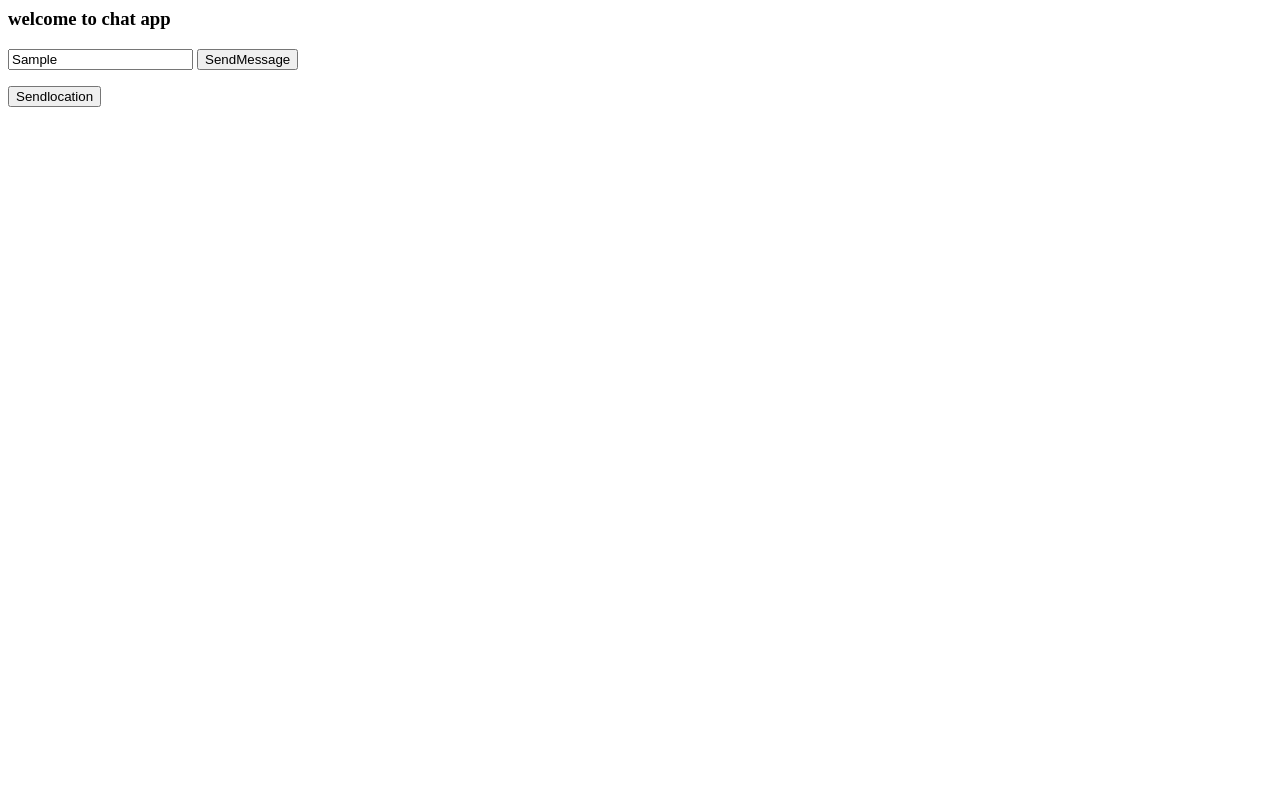
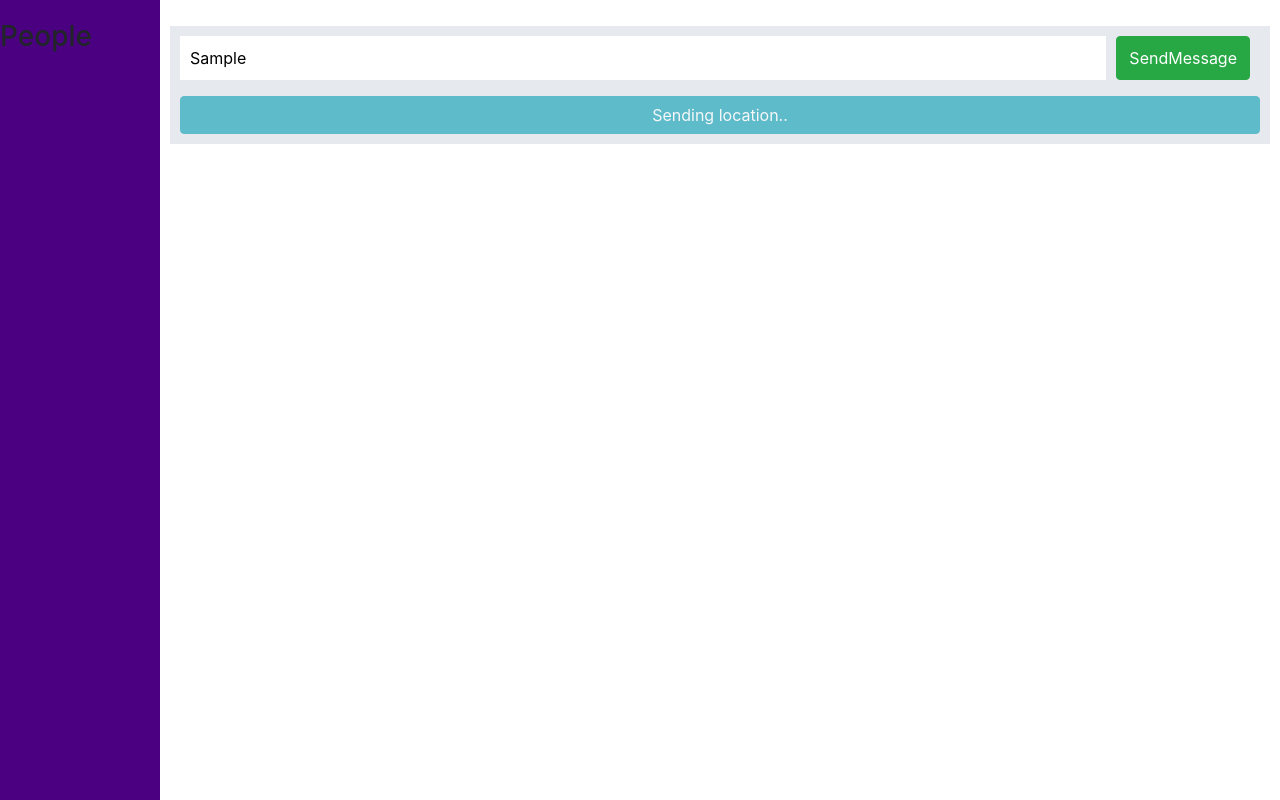
Before and after one commit to abhishek19994/chat-app, a plain HTML site: page public/index.html in a window 1280 px wide. Both pictures are taken after typing "Sample" into the empty fields and a click on the button "Sendlocation". Drawn offline with nearby package versions, Linux system fonts and the light colour scheme; no server answers.

Commit message:
styling added

```diff
--- a/public/index.html
+++ b/public/index.html
@@ -1,12 +1,21 @@
 <html>
 <body>
-<h3>welcome to chat app</h3>
+<link rel="stylesheet" href="https://maxcdn.bootstrapcdn.com/bootstrap/4.0.0/css/bootstrap.min.css">
+<link rel="stylesheet" href="/style.css">
+<div class="sidenav">
+<h3>People</h3>
+</div>
+<div class ="main">
 <ol id ="item"></ol>
+<div class="main2">
 <form id="kaki">
-<input name="name" type="text"/>
-<button>SendMessage</button>
+<input name="name" type="text" autofocus autocomplete="off"/>
+<button class =" btn btn-success">SendMessage</button>
 </form>
-<button id ="geo">Sendlocation</button>
+
+<button class="btn btn-info" id ="geo">Sendlocation</button>
+</div>
+</div>
 <script type="text/javascript" src="https://code.jquery.com/jquery-3.3.1.min.js"></script>
 <script src="/socket.io/socket.io.js"></script>
 <script src ="index.js"></script>
--- a/public/index.js
+++ b/public/index.js
@@ -8,6 +8,16 @@ socket.on('newEmail',function(data){
 
 	console.log(data);
 });
+socket.on('newLocationMessage',function(data){
+	li=jQuery('<li></li>');
+	li.text(data.from+':');
+	a=jQuery('<a target="_blank">My Current location</a>')
+	a.attr('href','https://www.google.com/maps?q='+data.latitude+','+data.longitude)
+	li.append(a);
+	jQuery('#item').append(li);
+
+	console.log(data);
+})
 
 socket.on('newMessage',function(data){
 li=jQuery('<li></li>');
@@ -20,8 +30,16 @@ jQuery('#kaki').on('submit',(e)=>{
 	e.preventDefault();
 	socket.emit('createMessage',{
 		from:'User', text:jQuery('[name=name]').val()
-	},function(){})
+	},function(){jQuery('[name=name]').val('')})
 })
-/*jQuery('#geo').on('click',(e)=>{
-	e.blank()
-})*/
+jQuery('#geo').on('click',(e)=>{
+	jQuery('#geo').attr('disabled','disabled').text('Sending location..')
+	if(!navigator.geolocation){return alert('Sorry try nother browser');}
+	else{navigator.geolocation.getCurrentPosition((coord)=>{
+		jQuery('#geo').removeAttr('disabled').text('Sendlocation');
+	socket.emit('createLocationMessage',{latitude:coord.coords.latitude,longitude:coord.coords.longitude})
+
+	},(e)=>{})
+
+	}
+})
--- /dev/null
+++ b/public/style.css
@@ -0,0 +1,108 @@
+.sidenav {
+    height: 100%;
+    width: 160px;
+    position: fixed;
+    z-index: 1;
+    top: 0;
+    left: 0;
+    background-color: #4B0082;
+    overflow-x: hidden;
+    padding-top: 20px;
+}
+
+.sidenav a {
+    padding: 6px 8px 6px 16px;
+    text-decoration: none;
+    font-size: 25px;
+    color: #818181;
+    display: block;
+}
+
+.sidenav a:hover {
+    color:#800080;
+}
+.main {
+    margin-left: 160px; /* Same as the width of the sidenav */
+
+    padding: 0px 10px;
+ flex-grow: 1;
+
+  overflow-y: scroll;
+
+  -webkit-overflow-scrolling: touch;
+}
+.main2{
+background: #e6eaee;
+
+  display: flex;
+
+  padding: 10px;
+
+  /*height: 60px;*/
+
+  flex-shrink: 0;}
+.main2 form {
+
+  flex-grow: 1;
+
+  display: flex;
+
+}
+
+
+
+.main2 form * {
+
+  margin-right: 10px;
+
+}
+
+
+
+.main2 input {
+
+  border: none;
+
+  padding: 10px;
+
+  flex-grow: 1;
+
+}
+
+
+
+.main {
+
+  list-style-type: none;
+
+  padding: 10px;
+
+}
+.main2 {
+
+    flex-direction: column;
+
+  }
+
+
+
+  .main2 {
+
+    margin-bottom: 10px;
+
+  }
+
+
+
+  .main2 {
+
+    margin-right: 0px;
+
+  }
+.main3{display: flex;
+
+  flex-direction: column;
+
+  height: 100vh;
+
+  width: 100%;}
--- a/server/chat.js
+++ b/server/chat.js
@@ -24,6 +24,10 @@ app.use(express.static(path.join(__dirname,'../public')))
 });
 		callback();
 })
+	socket.on('createLocationMessage',function(data){
+
+		io.emit('newLocationMessage',{from:'Admin',longitude:data.longitude,latitude:data.latitude})
+	})
 	socket.on('createEmail',function(newdata){
 		console.log(newdata);
 })
```
Also changed, not shown: server/chat.test.js (+1 -1 lines).
